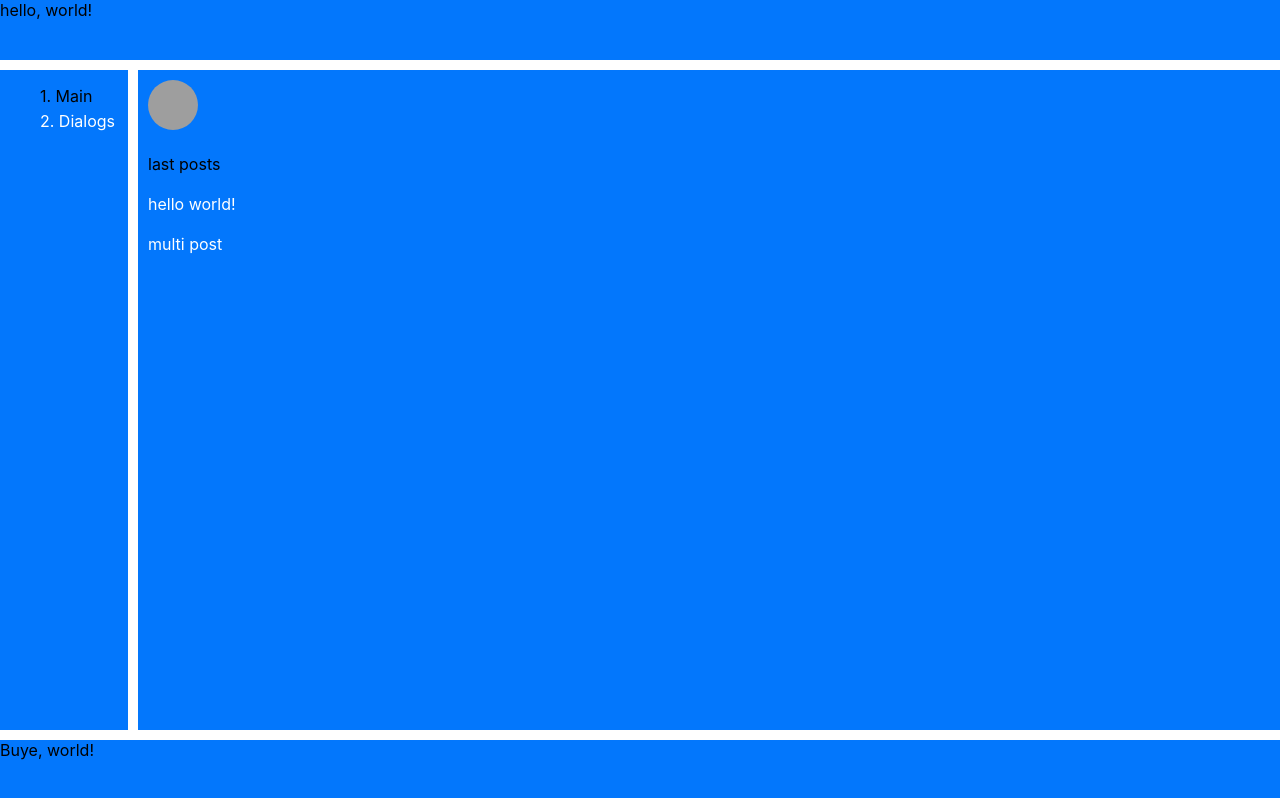
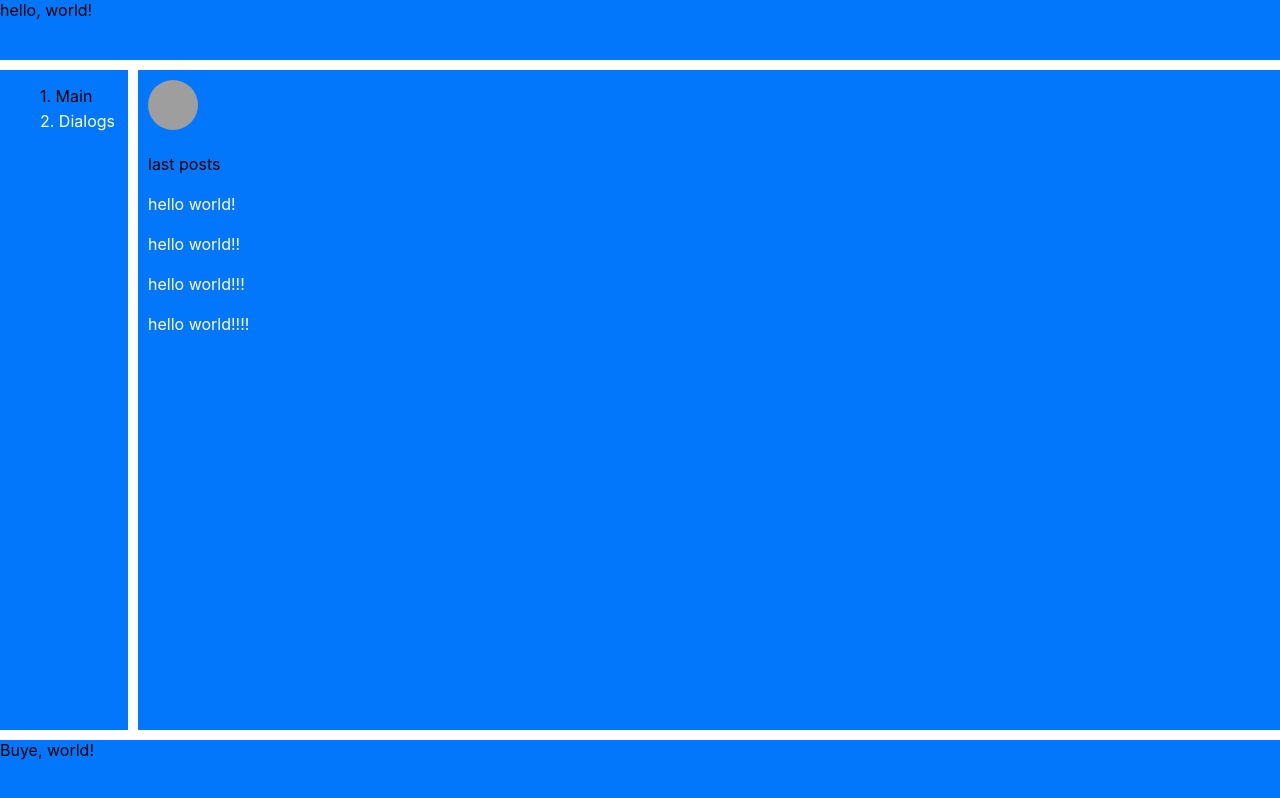
Before and after one commit to jombert-a/samuraiJS_socnet, a React (Create React App) app: page /profile in a window 1280 px wide. Built offline with nearby package versions, Linux system fonts and the light colour scheme; grey boxes are pictures that could not be loaded.

Commit message:
code refactoring (const + arrays.map)

```diff
--- a/src/components/Content/Dialogs/Dialog/Dialog.jsx
+++ b/src/components/Content/Dialogs/Dialog/Dialog.jsx
@@ -1,6 +1,6 @@
 import { NavLink } from 'react-router-dom';
 import s from './Dialog.module.css'
-function Dialog(props) {
+const Dialog = (props) => {
     let path = '/dialogs/' + props.id;
     return (
         <div className={s.dialog}>
--- a/src/components/Content/Dialogs/Dialogs.jsx
+++ b/src/components/Content/Dialogs/Dialogs.jsx
@@ -1,17 +1,27 @@
 import Dialog from './Dialog/Dialog'
 import s from './Dialogs.module.css'
 import Messages from './Messages/Messages'
-function Dialogs() {
+let dialogsData = [
+    { name: 'Me', id: 1 },
+    { name: 'Mother', id: 2 },
+    { name: 'Father', id: 3 },
+    { name: 'Brother', id: 4 },
+]
+let dialogsArray = dialogsData.map(el => <Dialog name={el.name} id={el.id} />);
+let messagesData = [
+    { id: 1, text: 'test'},
+    { id: 2, text: 'testing'},
+    { id: 3, text: 'tests'}
+]
+let messagesArray = messagesData.map(el => <Messages text={el.text} />);
+const Dialogs = (props) => {
     return (
         <div className={s.dialogsWrapper}>
             <div className={s.dialogs}>
-                <Dialog name='Me' id='0' />
-                <Dialog name='Mother' id='1' />
-                <Dialog name='Father' id='2' />
-                <Dialog name='Brother' id='3' />
+                {dialogsArray}
             </div>
             <div className={s.messages}>
-                <Messages />
+                {messagesArray}
             </div>
         </div>
     );
--- a/src/components/Content/Dialogs/Messages/Messages.jsx
+++ b/src/components/Content/Dialogs/Messages/Messages.jsx
@@ -1,10 +1,8 @@
-import { NavLink } from 'react-router-dom';
 import s from './Messages.module.css'
-function Messages(props) {
-    let path = '/dialogs/' + props.id;
+const Messages = (props) => {
     return (
         <div className={s.messages}>
-            test message
+            {props.text}
         </div>
     );
 }
--- a/src/components/Content/Profile/Posts/Post/Post.jsx
+++ b/src/components/Content/Profile/Posts/Post/Post.jsx
@@ -1,5 +1,5 @@
 import s from './Post.module.css'
-function Post(props) {
+const Post = (props) => {
     return (
         <div className={s.post}>
             {props.message}
--- a/src/components/Content/Profile/Posts/Posts.jsx
+++ b/src/components/Content/Profile/Posts/Posts.jsx
@@ -1,11 +1,17 @@
 import Post from './Post/Post'
 import s from './Posts.module.css'
-function Posts() {
+let postsData = [
+    {id: 1, message:'hello world!'},
+    {id: 2, message:'hello world!!'},
+    {id: 3, message:'hello world!!!'},
+    {id: 4, message:'hello world!!!!'},
+]
+let postsArray = postsData.map(el => <Post message={el.message} />);
+const Posts = (props) => {
     return (
         <div className={s.posts}>
             last posts
-            <Post message='hello world!'/>
-            <Post message='multi post'/>
+            {postsArray}
         </div>
     );
 }
--- a/src/components/Content/Profile/Profile.jsx
+++ b/src/components/Content/Profile/Profile.jsx
@@ -1,6 +1,6 @@
 import s from './Profile.module.css'
 import Posts from './Posts/Posts'
-function Profile(props) {
+const Profile = (props) => {
     return (
         <div className={s.profile}>
             <img src='https://cdn4.iconfinder.com/data/icons/education-circular-1-1/96/40-512.png' />
--- a/src/components/Footer/Footer.jsx
+++ b/src/components/Footer/Footer.jsx
@@ -1,6 +1,6 @@
 import s from './Footer.module.css'
 
-function Footer() {
+const Footer = (props) => {
     return (
       <div className={s.footer}>
           Buye, world!
--- a/src/components/Header/Header.jsx
+++ b/src/components/Header/Header.jsx
@@ -1,5 +1,5 @@
 import s from './Header.module.css'
-function Header() {
+const Header = (props) => {
   return (
     <div className={s.header}>
       hello, world!
--- a/src/components/NavBar/NavBar.jsx
+++ b/src/components/NavBar/NavBar.jsx
@@ -1,7 +1,7 @@
 import { NavLink } from 'react-router-dom'
 import s from './NavBar.module.css'
 
-function NavBar() {
+const NavBar = (props) => {
     return (
         <div className={s.navbar}>
             <ul>
```
